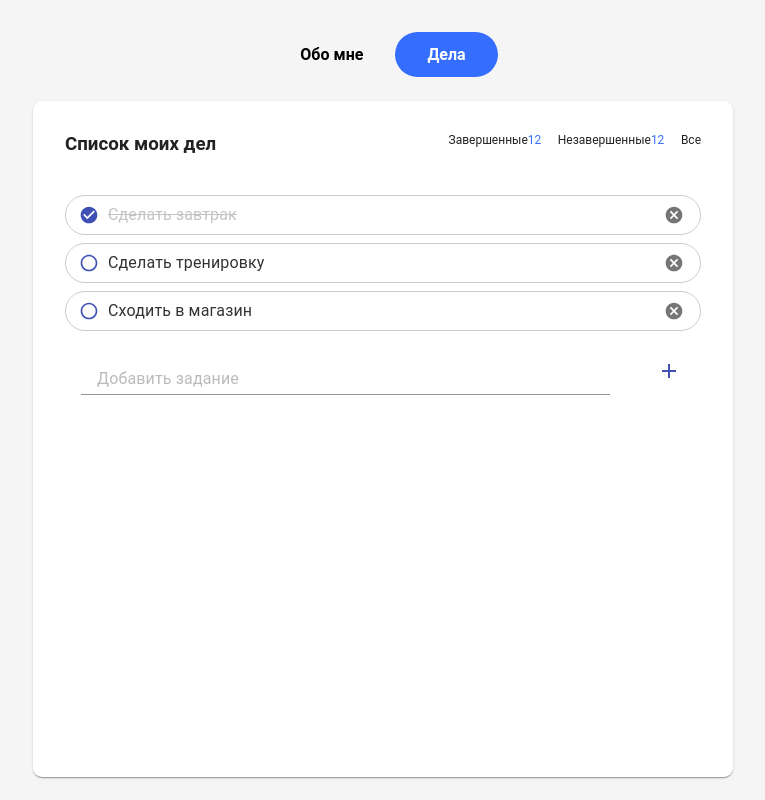
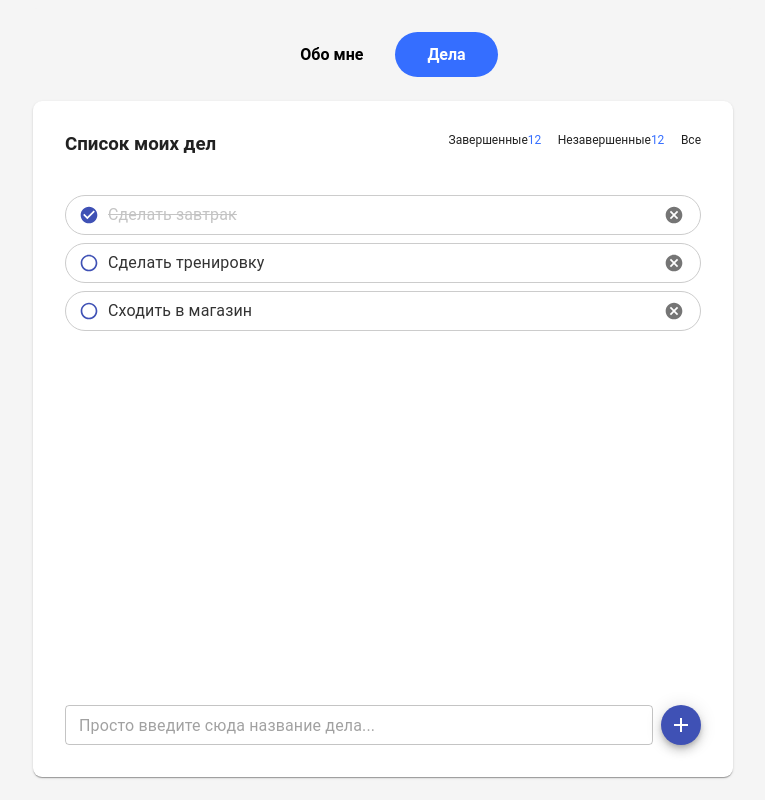
Before and after one commit to WebHeroSchool/Borozdin_todo, a React (Create React App) app: page /todo in a window 1280 px wide. Shown: the whole page, without its empty margins (257-1022 px from the left). Built offline with nearby package versions, Linux system fonts and the light colour scheme.

Commit message:
Корректировка InputItem

```diff
--- a/src/components/InputItem/InputItem.js
+++ b/src/components/InputItem/InputItem.js
@@ -1,8 +1,10 @@
 import React from 'react';
 import TextField from '@material-ui/core/TextField';
-import Grid from '@material-ui/core/Grid';
 import IconButton from '@material-ui/core/IconButton';
 import AddIcon from '@material-ui/icons/Add';
+import Fab from '@material-ui/core/Fab';
+
+import styles from './InputItem.module.css';
 
 class InputItem extends React.Component {
   state = {
@@ -25,35 +27,33 @@ class InputItem extends React.Component {
     const {onClickAdd} = this.props;
 
     return (
-      <Grid container spacing={1} alignItems="flex-end">
-        <Grid item xs>
+      <div className={styles.inputWrap}>
         <TextField
           error = {this.state.error}
           id="standard-basic"
-            variant="standard"
-            label="Добавить задание"
+          variant="outlined"
+          size="small"
+          placeholder="Просто введите сюда название дела..."
           helperText={this.state.helperText}
-            fullWidth
           InputLabelProps={{
             style: {
               marginLeft: 32,
               opacity: 0.5
             }
           }}
-            style={{paddingLeft:16}}
+          className={styles.inputText}
           value={this.state.inputValue}
           onChange ={ event => this.setState({inputValue:event.target.value, error:false, helperText: '' })}
         />
-        </Grid>
-        <Grid item xs={2} style={{textAlign:"center", paddingLeft:40}}>
-          <IconButton aria-label="add"
+        <Fab aria-label="add"
           color="primary"
+          size="small"
           onClick={this.onButtonClick}
         >
           <AddIcon />
-          </IconButton>
-        </Grid>
-      </Grid>);
+        </Fab>
+      </div>
+    );
   }
 }
 
--- /dev/null
+++ b/src/components/InputItem/InputItem.module.css
@@ -0,0 +1,11 @@
+.inputWrap {
+  display: flex;
+}
+
+.inputWrap .inputText {
+  flex-grow: 1;
+  margin-right: 8px;
+  /* border: 1px solid #CCC;
+  border-radius: 29px;
+  box-sizing: border-box; */
+}
--- a/src/components/Todo/Todo.js
+++ b/src/components/Todo/Todo.js
@@ -100,7 +100,7 @@ const Todo = () => {
           <p className={styles.completedAffairText}>Все</p>
         </div>
       </div>
-      <CardContent style={{paddingBottom: 8}}>
+      <CardContent className={styles.todoCardBody}>
         <ItemList
           items={items}
           onClickDone={onClickDone}
--- a/src/components/Todo/Todo.module.css
+++ b/src/components/Todo/Todo.module.css
@@ -2,6 +2,8 @@
   max-width: 700px;
   height: 644px;
   padding: 16px;
+  display: flex;
+  flex-direction: column;
 }
 
 .todoCardHeader {
@@ -30,3 +32,14 @@
   color: #356EFF;
   width: 30px;
 }
+
+.todoCardBody {
+  display: flex;
+  flex-direction: column;
+  justify-content: space-between;
+  flex-grow: 1;
+}
+
+.todoCard .todoCardBody:last-child {
+  padding-bottom: 16px;
+}
```
Lines whose indentation alone changed are shown as unchanged.
